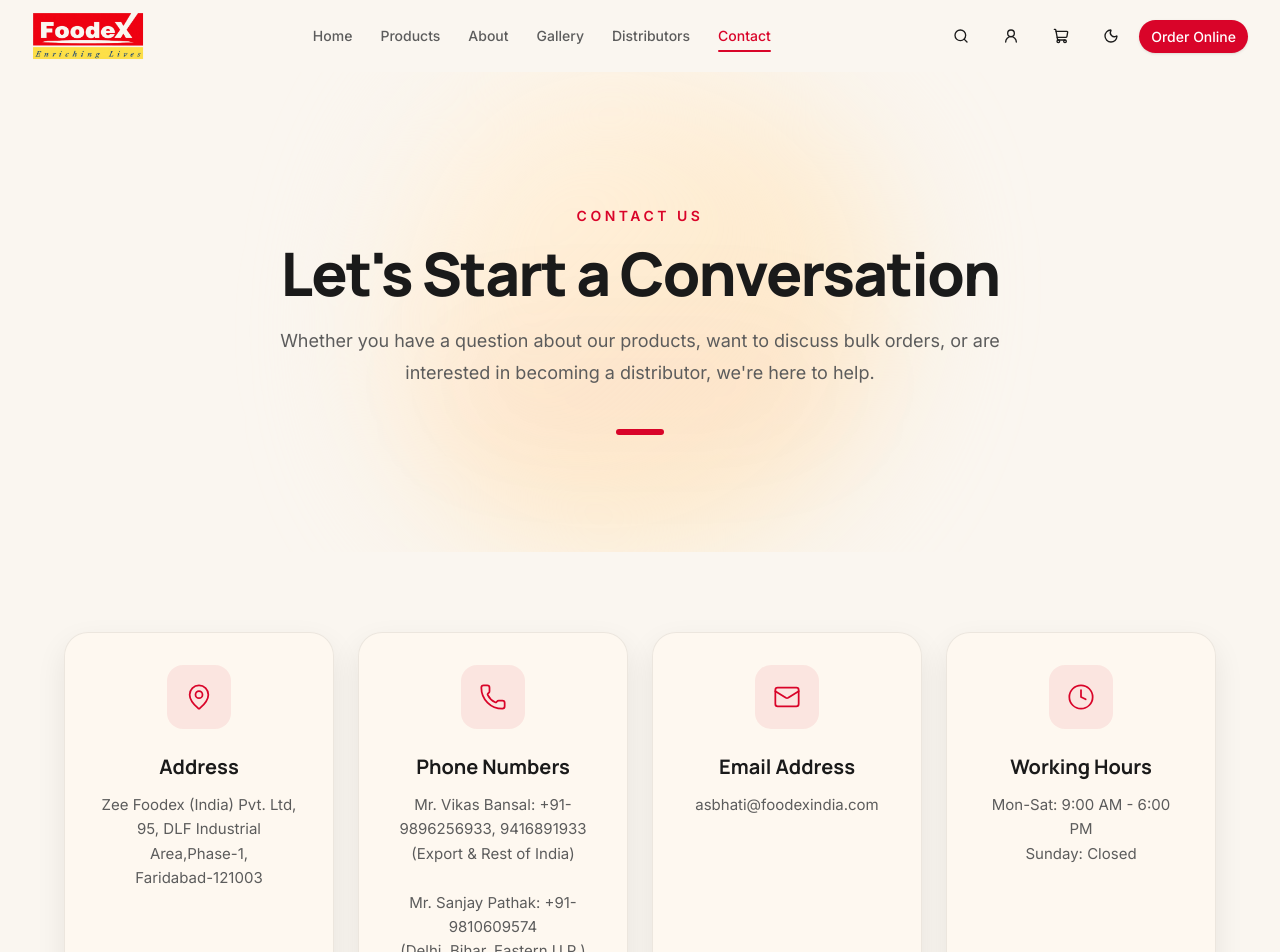
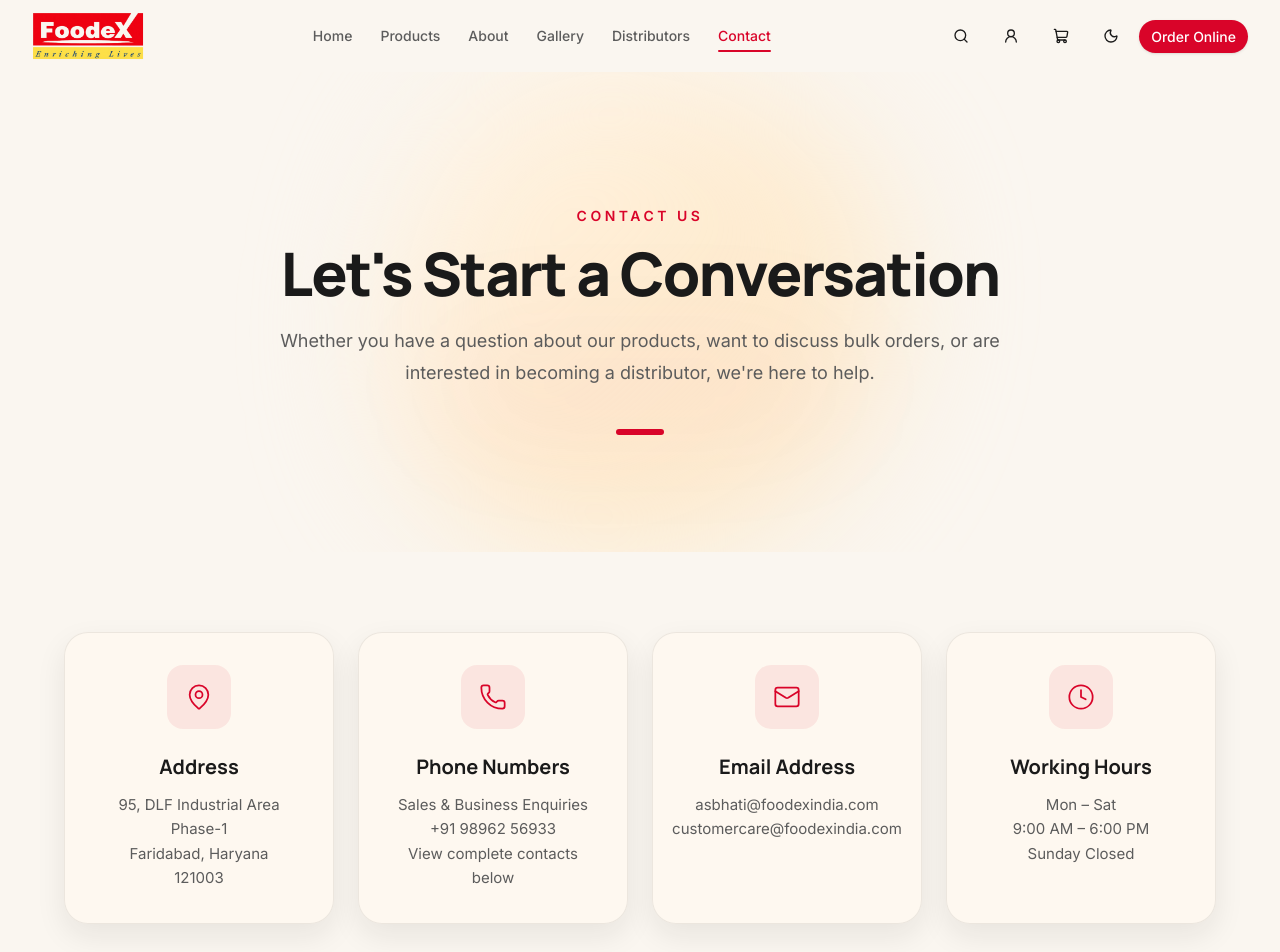
Before and after one commit to JIIT-Himanshi/foodex-redesign, a React (Vite) app: page /contact in a window 1280 px wide. Shown: the top 952 px of the page. Built offline with nearby package versions, Linux system fonts and the light colour scheme.

Commit message:
Simplify Contact page summary cards

```diff
--- a/src/components/Contact/ContactInfo.jsx
+++ b/src/components/Contact/ContactInfo.jsx
@@ -5,22 +5,22 @@ const contactDetails = [
 	{
 		icon: MapPin,
 		title: 'Address',
-		description: 'Zee Foodex (India) Pvt. Ltd,\n95, DLF Industrial Area,Phase-1,\nFaridabad-121003',
+		description: '95, DLF Industrial Area\nPhase-1\nFaridabad, Haryana\n121003',
 	},
 	{
 		icon: Phone,
 		title: 'Phone Numbers',
-		description: 'Mr. Vikas Bansal: +91-9896256933, 9416891933\n(Export & Rest of India)\n\nMr. Sanjay Pathak: +91-9810609574\n(Delhi, Bihar, Eastern U.P.)',
+		description: 'Sales & Business Enquiries\n+91 98962 56933\nView complete contacts below',
 	},
 	{
 		icon: Mail,
 		title: 'Email Address',
-		description: 'asbhati@foodexindia.com',
+		description: 'asbhati@foodexindia.com\ncustomercare@foodexindia.com',
 	},
 	{
 		icon: Clock,
 		title: 'Working Hours',
-		description: 'Mon-Sat: 9:00 AM - 6:00 PM\nSunday: Closed',
+		description: 'Mon – Sat\n9:00 AM – 6:00 PM\nSunday Closed',
 	},
 ]
 
```
